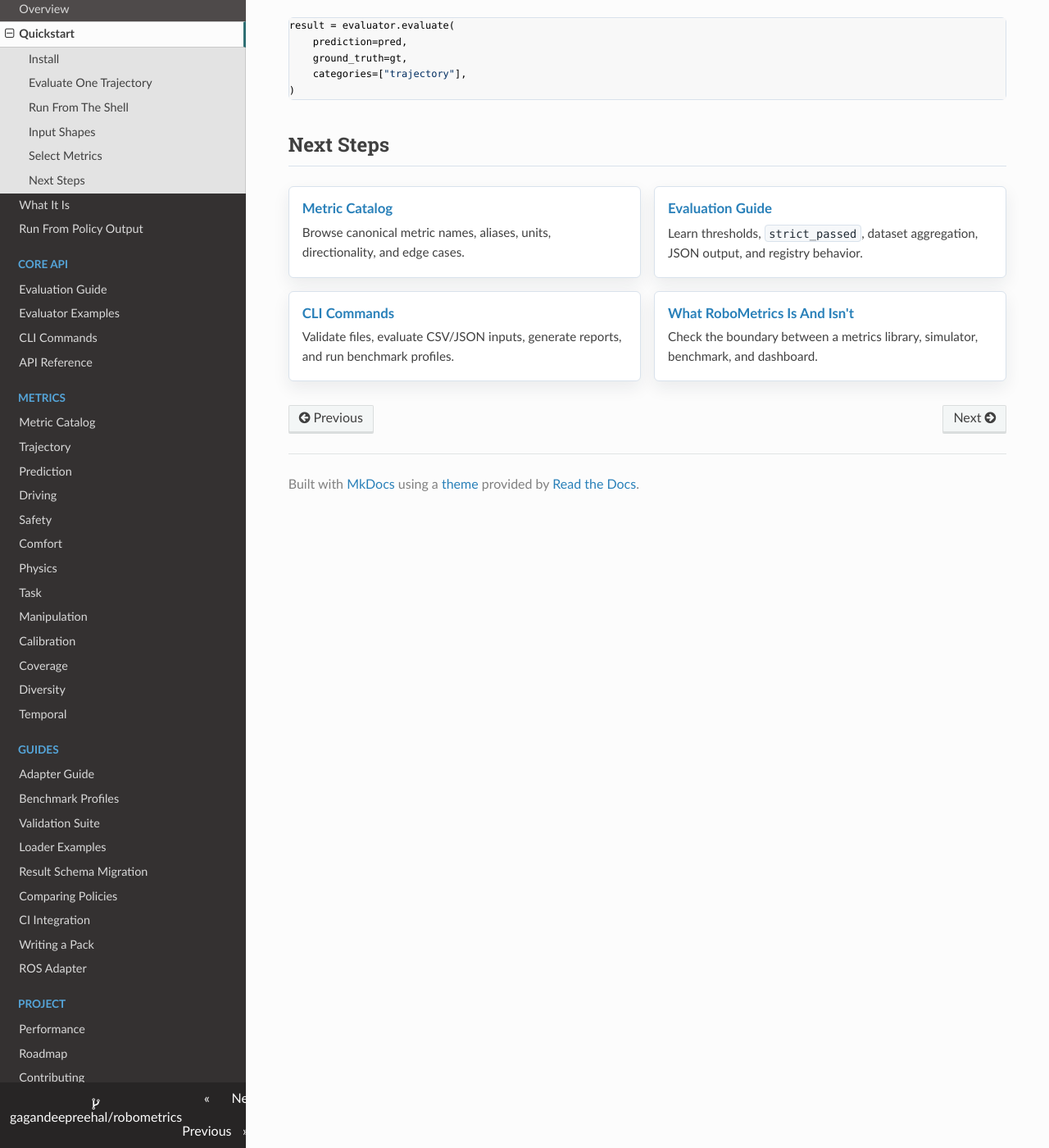
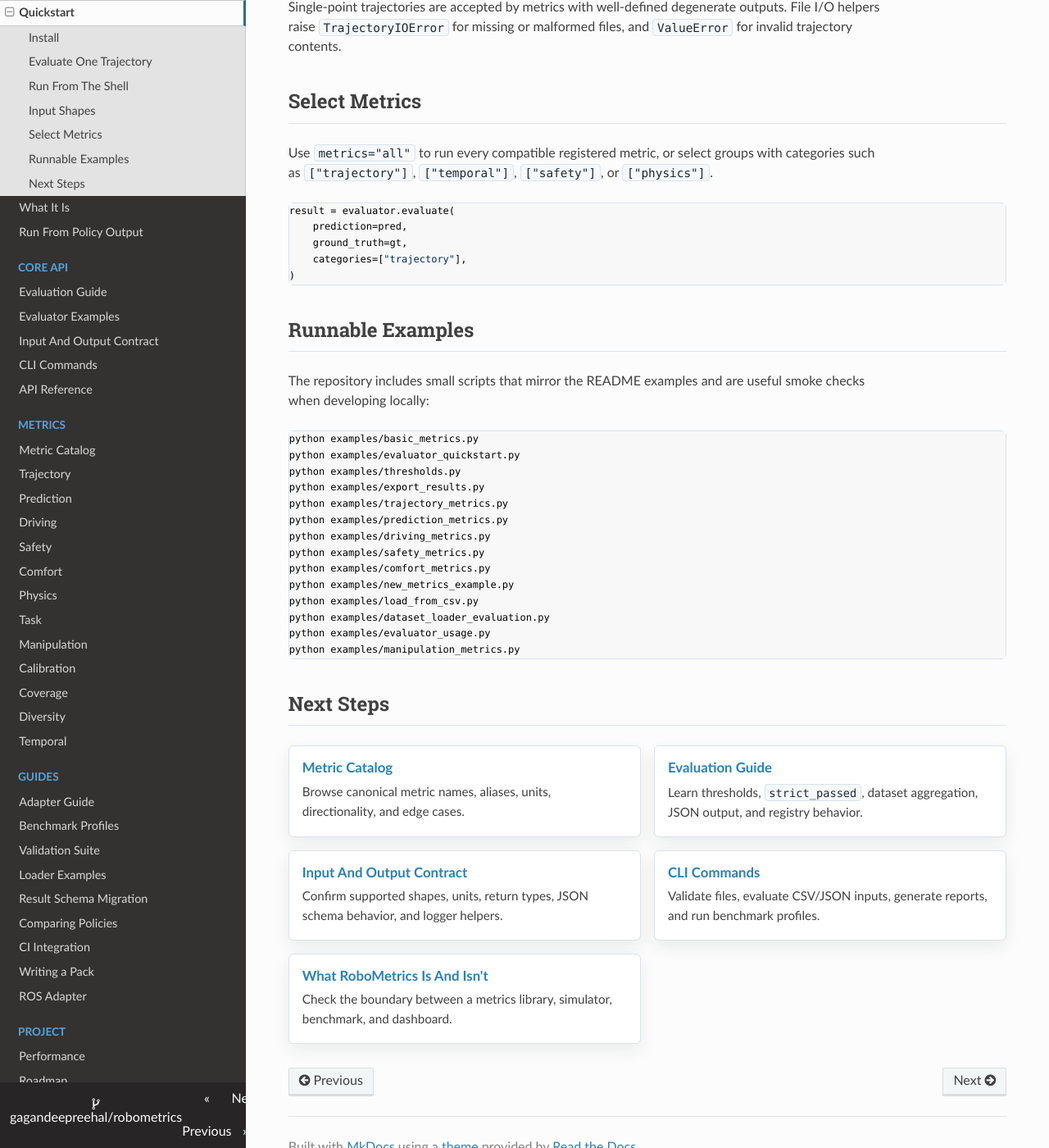
Before and after one commit to gagandeepreehal/robometrics, an MkDocs documentation site: the page built from docs/quickstart.md, in a window 1280 px wide and 1400 px high, scrolled down 2203 px. Shown: the whole window at 82% size. Built offline with MkDocs 1.6.1, drawn with Linux system fonts in a browser that asks for light colours; nearby versions of some CDN libraries; some of the changed text lies outside the part shown.

Commit message:
Add input and output contract docs

````diff
--- a/docs/quickstart.md
+++ b/docs/quickstart.md
@@ -15,6 +15,16 @@
 ```bash
 pip install "robometrics[io]"
 ```
+
+Install other optional extras only when that integration is needed:
+
+```bash
+pip install "robometrics[mcap]"      # optional MCAP JSON-message adapter
+pip install "robometrics[loggers]"   # optional W&B and MLflow logging
+```
+
+For a notebook path, open the
+[Colab demo](https://colab.research.google.com/github/gagandeepreehal/robometrics/blob/main/notebooks/robometrics_colab_demo.ipynb).
 
 ## Evaluate One Trajectory
 
@@ -78,6 +88,9 @@
 
 ## Input Shapes
 
+For the full shape, unit, return-type, JSON schema, and logging contract, see
+[Input And Output Contract](input_output_contract.md).
+
 | Input type | Accepted shape | Notes |
 | --- | --- | --- |
 | Trajectory | `Nx2` or `Nx3` | Finite, non-empty arrays. `Nx3` works wherever trajectory metrics accept `Nx2`. |
@@ -103,6 +116,28 @@
 )
 ```
 
+## Runnable Examples
+
+The repository includes small scripts that mirror the README examples and are
+useful smoke checks when developing locally:
+
+```bash
+python examples/basic_metrics.py
+python examples/evaluator_quickstart.py
+python examples/thresholds.py
+python examples/export_results.py
+python examples/trajectory_metrics.py
+python examples/prediction_metrics.py
+python examples/driving_metrics.py
+python examples/safety_metrics.py
+python examples/comfort_metrics.py
+python examples/new_metrics_example.py
+python examples/load_from_csv.py
+python examples/dataset_loader_evaluation.py
+python examples/evaluator_usage.py
+python examples/manipulation_metrics.py
+```
+
 ## Next Steps
 
 <div class="rm-grid rm-grid-2" markdown="1">
@@ -119,6 +154,12 @@
 </div>
 
 <div class="rm-card" markdown="1">
+[Input And Output Contract](input_output_contract.md)
+
+Confirm supported shapes, units, return types, JSON schema behavior, and logger helpers.
+</div>
+
+<div class="rm-card" markdown="1">
 [CLI Commands](cli.md)
 
 Validate files, evaluate CSV/JSON inputs, generate reports, and run benchmark profiles.
--- a/mkdocs.yml
+++ b/mkdocs.yml
@@ -39,6 +39,7 @@
   - Core API:
       - Evaluation Guide: evaluation.md
       - Evaluator Examples: evaluator.md
+      - Input And Output Contract: input_output_contract.md
       - CLI Commands: cli.md
       - API Reference: api.md
   - Metrics:
````
Also changed, not shown: docs/contributing.md (+7 -0 lines), docs/index.md (+15 -1 lines), docs/input_output_contract.md (added, +132 -0 lines).
